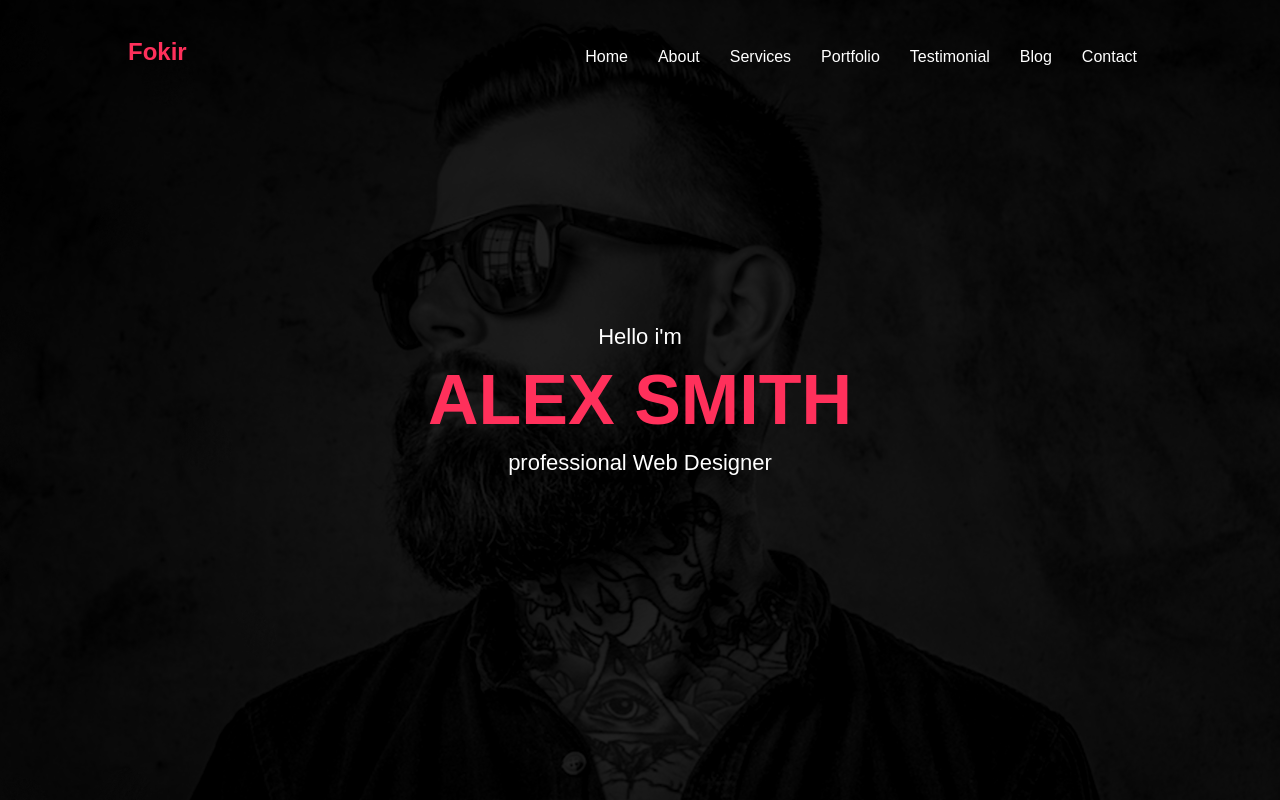
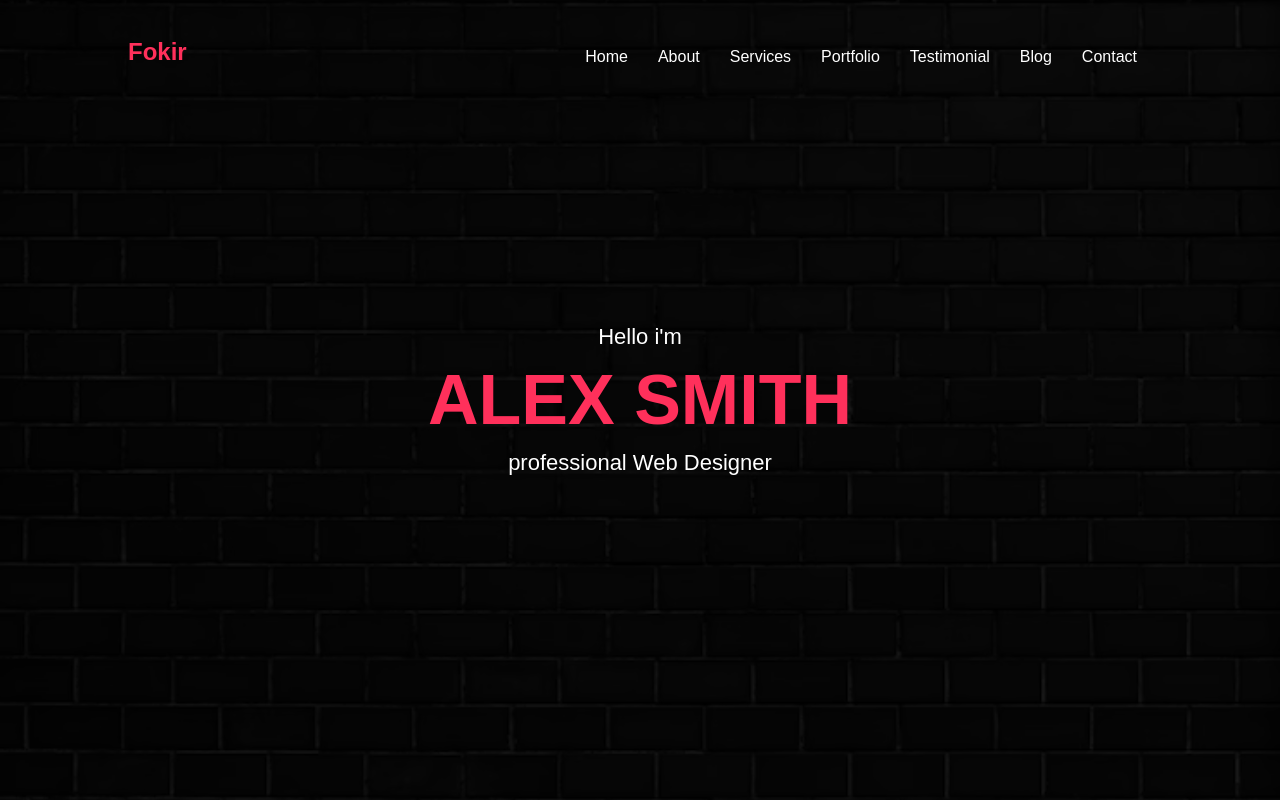
Before and after one commit to MohammedAnani/Fokir, a plain HTML site: page index.html in a window 1280 px wide. Shown: the top 800 px of the page. Drawn offline with Linux system fonts and the light colour scheme; a web font is replaced by a local one.

Commit message:
first-commit

```diff
--- a/css/style.css
+++ b/css/style.css
@@ -35,7 +35,7 @@ body {
 /* start home */
 .home {
     height: 100vh;
-    background-image: url(../images/slider-02.jpg);
+    background-image: url(../images/black-brick-wall-textured-background_53876-63572\ \(1\).avif);
     background-position: center;
     background-size: cover;
     color: white;
@@ -49,6 +49,7 @@ body {
 
 .navbar {
     padding: 20px 0;
+
 }
 
 .navbar .logo {
@@ -80,13 +81,15 @@ body {
 .navbar .nav-links ul li a {
     text-decoration: none;
     color: white;
-    transition: all .3s;
+    transition: all .2s;
+    padding-bottom: 10px;
 
 
 }
 
 .navbar .nav-links ul li a:hover {
     color: #ff305b;
+    border-bottom: 2px solid #ff305b;
 }
 
 
```
Also changed, not shown: images/black-background-with-focus-spot-light_1017-27230.avif (added), images/black-brick-wall-textured-background_53876-63572 (1).avif (added).
